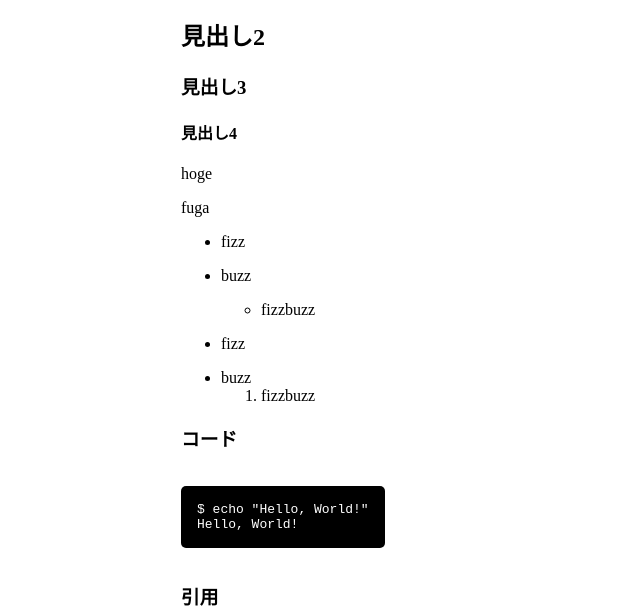
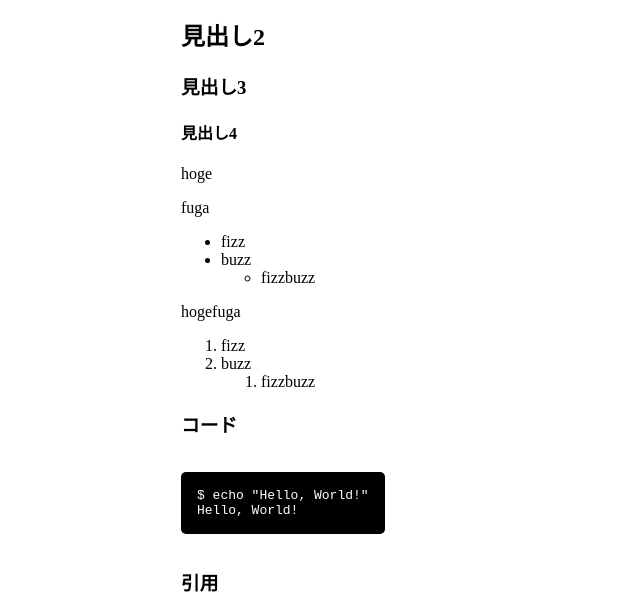
Before and after one commit to shallovv/python-static-site-generator, a plain HTML site: page articles/2020-01-01-sample-markdown.html in a window 1280 px wide. Shown: the part 163-774 px from the top of the page, without its empty margins (171-811 px from the left). Drawn offline with Linux system fonts and the light colour scheme.

Commit message:
deploy: 5ff24f07ffdd8507f7d2ff368b3d966a57529b20

```diff
--- a/articles/2020-01-01-sample-markdown.html
+++ b/articles/2020-01-01-sample-markdown.html
@@ -26,20 +26,19 @@
 <p>fuga</p>
 <ul>
 <li>fizz</li>
-<li>
-<p>buzz</p>
-<ul>
+<li>buzz<ul>
 <li>fizzbuzz</li>
 </ul>
 </li>
-<li>
-<p>fizz</p>
-</li>
+</ul>
+<p>hogefuga</p>
+<ol>
+<li>fizz</li>
 <li>buzz<ol>
 <li>fizzbuzz</li>
 </ol>
 </li>
-</ul>
+</ol>
 <h3>コード</h3>
 <pre><code class="language-shell">$ echo &quot;Hello, World!&quot;
 Hello, World!
```
Also changed, not shown: articles/2020-01-02-sample-markdown.html (+6 -7 lines), articles/2020-01-03-sample-markdown.html (+6 -7 lines), articles/2020-01-04-sample-markdown.html (+6 -7 lines), articles/2020-01-05-sample-markdown.html (+6 -7 lines), articles/2020-01-06-sample-markdown.html (+6 -7 lines).
